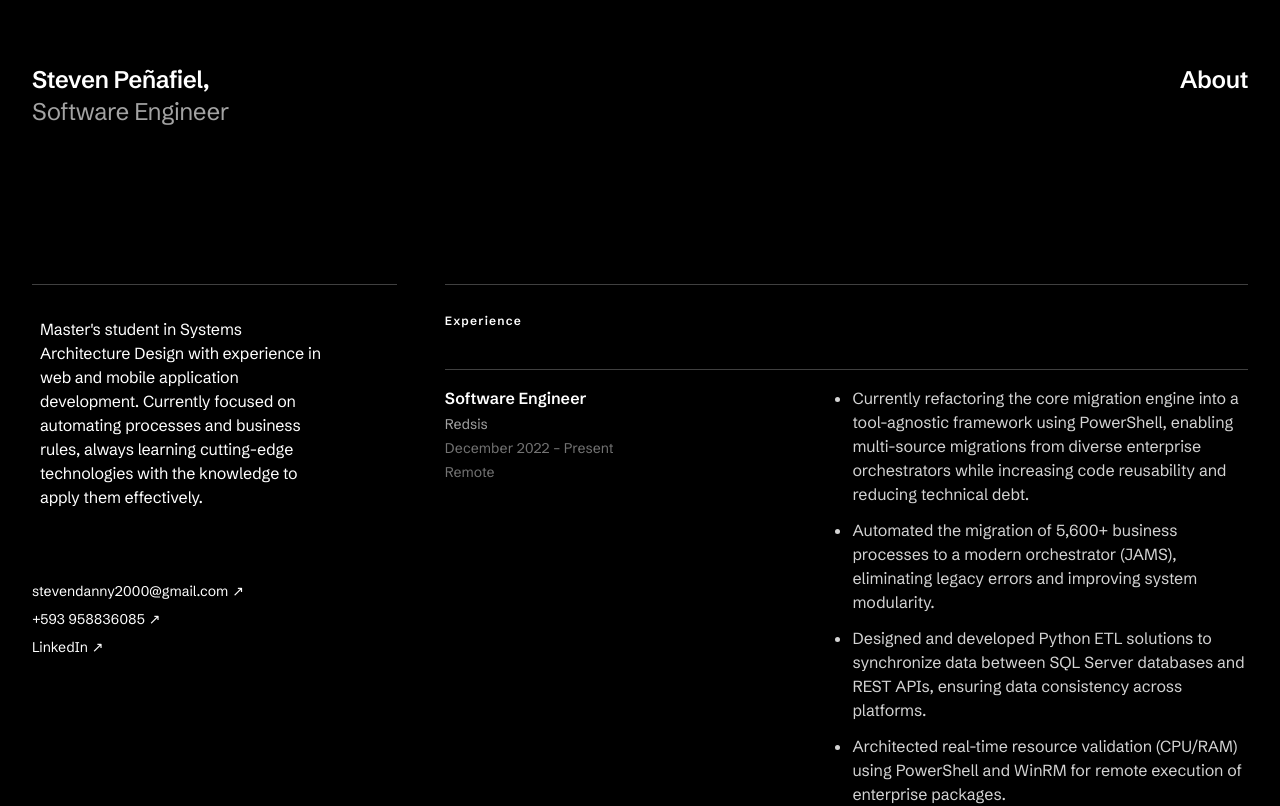
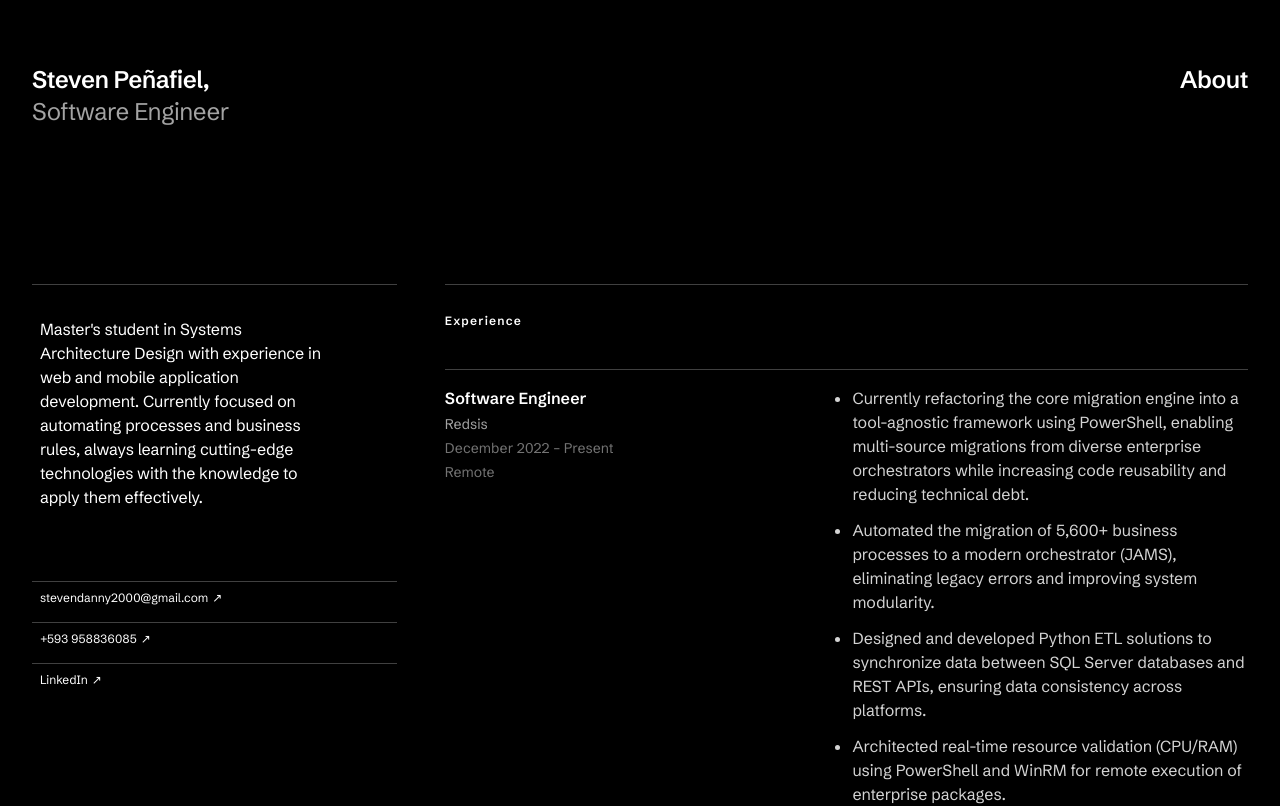
Before and after one commit to stvdn/stvdn.github.io, a Next.js app: page / in a window 1280 px wide. Shown: the top 806 px of the page. Built offline with nearby package versions, Linux system fonts and the light colour scheme.

Commit message:
feat: add animated underlines on contact links and footer

```diff
--- a/src/components/ContactLink.tsx
+++ b/src/components/ContactLink.tsx
@@ -9,9 +9,12 @@ export function ContactLink({ label, href }: ContactLinkProps) {
       href={href}
       target={href.startsWith("http") ? "_blank" : undefined}
       rel={href.startsWith("http") ? "noopener noreferrer" : undefined}
-      className="inline-flex items-center gap-1 text-sm text-white transition-colors hover:text-gray-300"
+      className="group border-t border-divider p-2 m inline-flex items-center gap-1 text-xs text-white transition-colors hover:text-gray-300"
     >
-      {label}
+      <span className="relative">
+        {label}
+        <span className="absolute -bottom-0.5 left-1/2 h-px w-0 bg-current transition-all duration-300 group-hover:left-0 group-hover:w-full" />
+      </span>
       <span aria-hidden="true">↗</span>
     </a>
   );
--- a/src/components/Footer.tsx
+++ b/src/components/Footer.tsx
@@ -1,8 +1,9 @@
 export function Footer() {
   return (
-    <footer className="mt-16 pb-8">
-      <h2 className="text-3xl font-bold text-white md:text-4xl lg:text-5xl">
+    <footer className="text-right mt-80 pb-8">
+      <h2 className="group relative inline-block ml-auto text-lg font-bold text-white md:text-xl lg:text-2xl">
         Contact me
+        <span className="absolute -bottom-0.5 left-1/2 h-0.5 w-0 bg-white transition-all duration-300 group-hover:left-0 group-hover:w-full" />
       </h2>
     </footer>
   );
```
